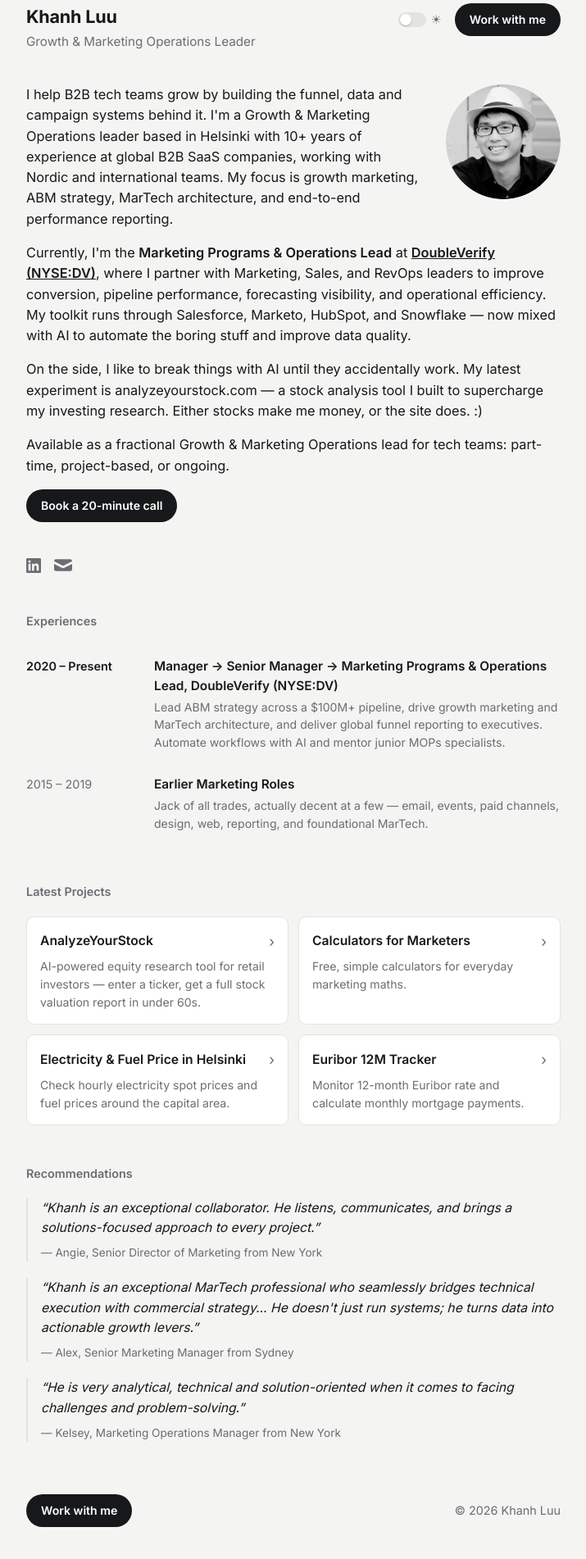
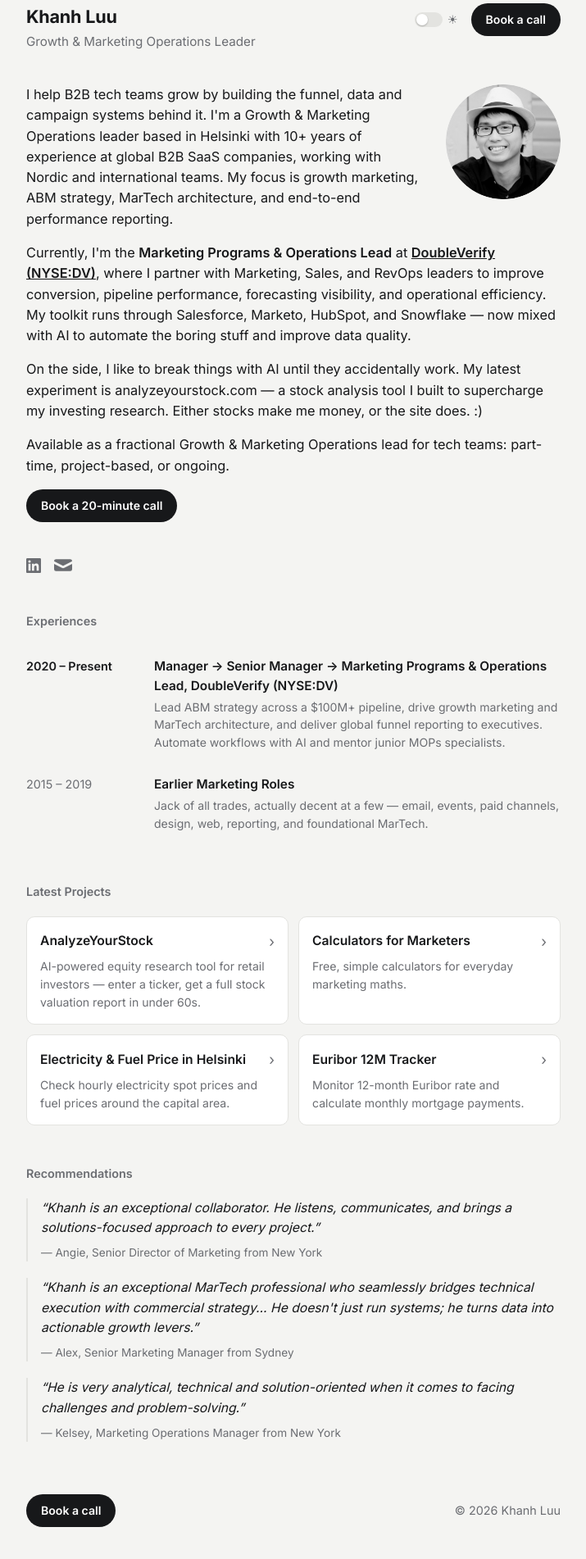
Before and after one commit to khanhfl/khanhfl.github.io, a plain HTML site: page index.html in a window 1280 px wide. Shown: the part 60-1962 px from the top of the page at 82% size, without its empty margins (282-997 px from the left). Drawn offline with Linux system fonts and the light colour scheme.

Commit message:
Add files via upload

```diff
--- a/index.html
+++ b/index.html
@@ -39,7 +39,7 @@
           <span class="toggle-track"><span class="toggle-thumb"></span></span>
           <span class="toggle-icon" aria-hidden="true">&#9728;</span>
         </button>
-        <a href="mailto:khanh.luuphi@gmail.com" class="btn-pill">Work with me</a>
+        <a href="https://cal.com/khanh-luu-growth-chat/20min" target="_blank" rel="noopener" class="btn-pill">Book a call</a>
       </div>
     </header>
 
@@ -205,7 +205,7 @@
     </section>
 
     <footer class="foot">
-      <a href="mailto:khanh.luuphi@gmail.com" class="btn-pill">Work with me</a>
+      <a href="https://cal.com/khanh-luu-growth-chat/20min" target="_blank" rel="noopener" class="btn-pill">Book a call</a>
       <span class="foot-email">© 2026 Khanh Luu</span>
     </footer>
 
```
